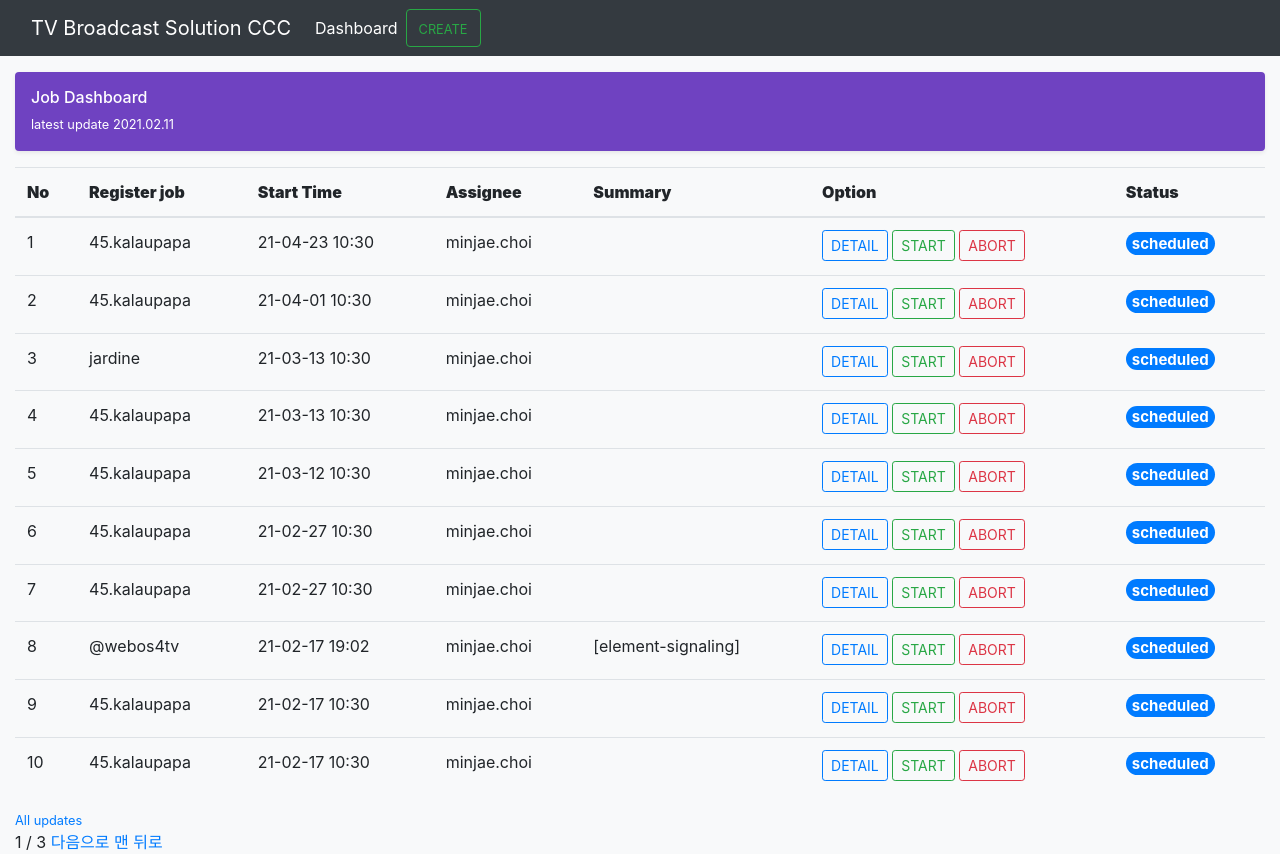
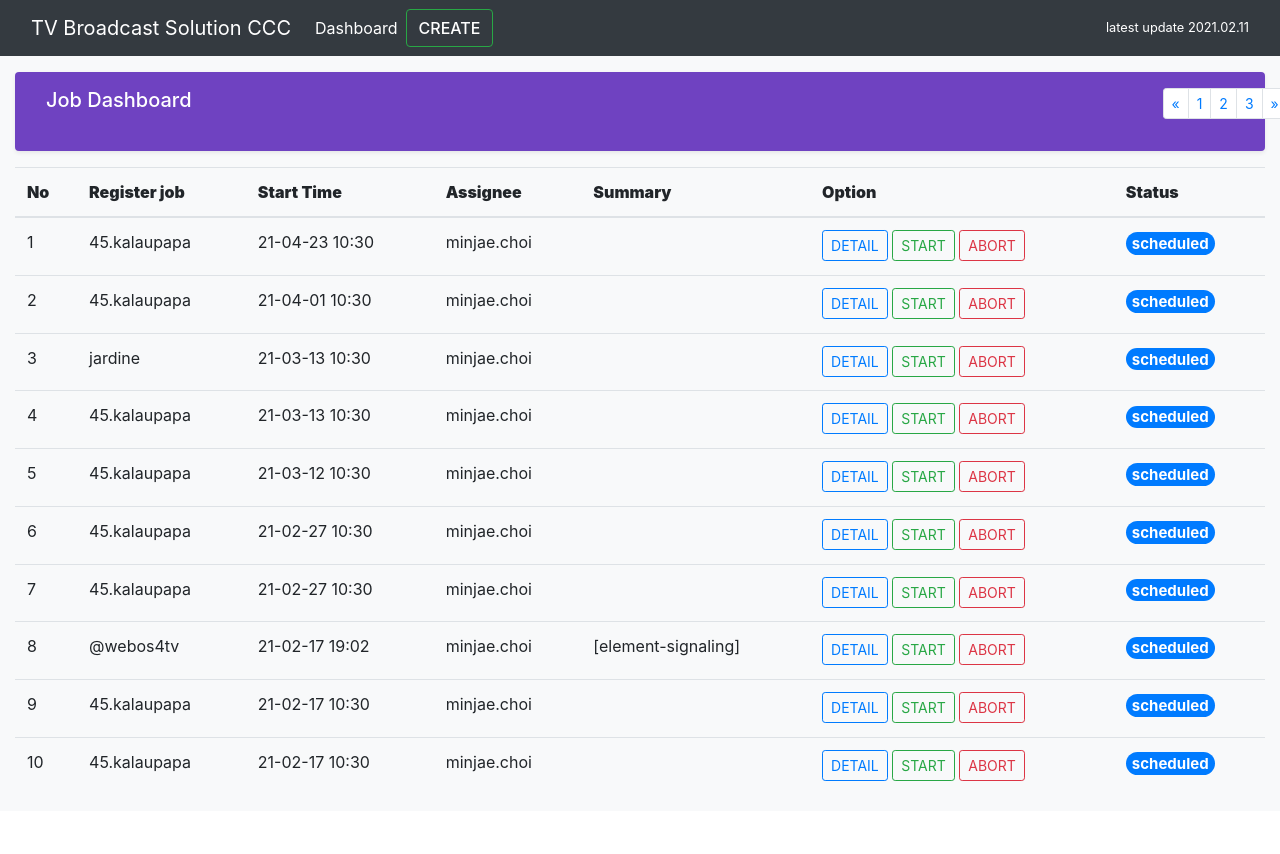
Before and after one commit to minjae200/CAT_Template, a Django app: page /CCC/ in a window 1280 px wide. After the commit the page ends 781 px from the top, so only its background shows below. Run offline with Django 3.2, Linux system fonts and the light colour scheme; data comes from the database, SQL or seed files in the repository; both versions use the stored data as it was after the commit; some libraries are stand-ins or nearby versions.

Commit message:
[CAT] Separate  html file in main.html templates

```diff
--- a/CAT/CCC/static/detail_job.js
+++ b/CAT/CCC/static/detail_job.js
@@ -1,6 +1,5 @@
 var id;
 $('#detailModal').on('show.bs.modal', function (event) {
-  console.log("!!!!")
   var button = $(event.relatedTarget)
   var branch = button.data('job_branch')
   var build_time = button.data('job_time')
--- a/CAT/CCC/templates/base.html
+++ b/CAT/CCC/templates/base.html
@@ -21,6 +21,8 @@
 </head>
 <body>
     {% block content %} {% endblock %}
+
+    {% block footer %} {% endblock %}
     </div>
 </div>
 </body>
--- /dev/null
+++ b/CAT/CCC/templates/create_modal.html
@@ -0,0 +1,28 @@
+<div class="modal fade" id="createModal" tabindex="-1" role="dialog" aria-labelledby="createModalLabel" data-backdrop="false">
+  <div class="modal-dialog modal-dialog-centered" role="document">
+    <div class="modal-content">
+      <div class="modal-header">
+        <h4 class="modal-title" id="createModalLabel">Create Job</h4>
+          <button type="button" class="close" data-dismiss="modal" aria-label="Close"><span aria-hidden="true">&times;</span></button>
+    </div>
+      <div class="modal-body">
+        <form action="{% url 'CCC:create' %}" method="post">
+        {% csrf_token %}
+        {{ form.as_p }}
+        <p>
+          <label id="build_date">Build Date : </label>
+          <input id="build_date" type="date" name="build_date">
+        </p>
+        <p>
+          <label id="build_time">Build Time : </label>
+          <input id="build_time" type="time" name="build_time">
+        </p>
+      </div>
+      <div class="modal-footer">
+        <input class="btn btn-primary" type="submit" name="create" value="Create">
+        </form>
+        <button type="button" class="btn btn-secondary" data-dismiss="modal">Close</button>
+      </div>
+    </div>
+  </div>
+</div>
--- a/CAT/CCC/templates/main.html
+++ b/CAT/CCC/templates/main.html
@@ -8,11 +8,10 @@
 <body class="bg-light">
 <nav class="navbar navbar-expand-lg fixed-top navbar-dark bg-dark" aria-label="Main navigation">
   <div class="container-fluid">
-    <a class="navbar-brand" href="#">TV Broadcast Solution CCC</a>
+    <a class="navbar-brand" href="{% url 'CCC:main' %}">TV Broadcast Solution CCC</a>
     <button class="navbar-toggler p-0 border-0" type="button" data-bs-toggle="offcanvas" aria-label="Toggle navigation">
       <span class="navbar-toggler-icon"></span>
     </button>
-
     <div class="navbar-collapse offcanvas-collapse" id="navbarsExampleDefault">
       <ul class="navbar-nav me-auto mb-2 mb-lg-0">
         <li class="nav-item">
@@ -20,47 +19,20 @@
         </li>
       </ul>
       <a href="" class="btn btn-outline-success" data-toggle="modal" data-target="#createModal">
-        <small>CREATE</small>
+        <small class="h6 mb-1 text-white">CREATE</small>
       </a>
+      {% include 'create_modal.html' %}
     </div>
-    <!-- Create Modal -->
-    <div class="modal fade" id="createModal" tabindex="-1" role="dialog" aria-labelledby="createModalLabel" data-backdrop="false">
-      <div class="modal-dialog modal-dialog-centered" role="document">
-        <div class="modal-content">
-          <div class="modal-header">
-            <h4 class="modal-title" id="createModalLabel">Create Job</h4>
-            <button type="button" class="close" data-dismiss="modal" aria-label="Close"><span aria-hidden="true">&times;</span></button>
-          </div>
-          <form action="{% url 'CCC:create' %}" method="post">
-            {% csrf_token %}
-            <div class="modal-body">
-              {{ form.as_p }}
-              <p>
-              <label id="build_date">Build Date : </label>
-              <input id="build_date" type="date" name="build_date">
-              </p>
-              <p>
-              <label id="build_time">Build Time : </label>
-              <input id="build_time" type="time" name="build_time">
-              </p>
-            </div>
-            <div class="modal-footer">
-              <input class="btn btn-primary" type="submit" name="create" value="Create">
-            </form>
-            <button type="button" class="btn btn-secondary" data-dismiss="modal">Close</button>
-          </div>
-        </div>
-      </div>
-    </div>
+    <small class="text-white">latest update 2021.02.11 </small>
   </div>
 </nav>
 
 <main class="container-fluid">
-  <div class="d-flex align-items-center p-3 my-3 text-white bg-purple rounded shadow-sm">
-    <div class="lh-1">
-      <h1 class="h6 mb-1 text-white lh-1">Job Dashboard</h1>
-      <small>latest update 2021.02.11</small>
-    </div>
+  <div class="d-flex p-3 my-3 text-white bg-purple rounded shadow-sm">
+      <h1 class="h5 mb-1 text-white col-9 ">Job Dashboard</h1>
+      <div class="col-3 offset-md-2">
+          {% include 'pagination.html' %}
+      </div>
   </div>
   <table class="table table-hover">
       <thead>
@@ -82,7 +54,7 @@
               <td>{{ job.build_start_time | date:'y-m-d H:i' }}</td>
               <td>{{ username }}</td>
               <td>
-              {% for module in job.module_set.all|slice:":5" %}
+              {% for module in job.module_set.all|slice:":3" %}
                 [{{ module.name }}]
               {% endfor %}
               </td>
@@ -95,62 +67,7 @@
                     data-job_id="{{job.id}}">
                   DETAIL
                 </a>
-                <div class="modal fade" id="detailModal" tabindex="-1" aria-labelledby="detailModalLabel" aria-hidden="true">
-                  <div class="modal-dialog modal-xl">
-                    <div class="modal-content">
-                      <div class="modal-header">
-                        <h5 class="modal-title" id="detailModalLabel"> ... </h5>
-                        <button type="button" class="close" data-dismiss="modal" aria-label="Close">
-                          <span aria-hidden="true">&times;</span>
-                        </button>
-                      </div>
-
-                      <div class="footer-alert-messages"> </div>
-                      <div class="modal-body" id="modalBody">
-                        <h5> CCC Module List </h5>
-                        <table class="table">
-                          <thead>
-                            <tr>
-                              <th scope="col"><b> No </b></th>
-                              <th scope="col"><b> Module </b></th>
-                              <th scope="col"><b> Tag </b></th>
-                              <th scope="col"><b> Hash </b></th>
-                              <th scope="col"><b> Option </b></th>
-                            </tr>
-                          </thead>
-                          <tbody> </tbody>
-                        </table>
-                      </div>
-                      <div class="modal-footer">
-                        <div class="col-sm-9">
-                          <form id="moduleAddForm" name="moduleAddForm">
-                            {% csrf_token %}
-                            <div class="row">
-                            <div class="col-4 col-sm-3">
-                              <label for="module-name" class="col-form-label">Module</label>
-                              <input type="text" class="form-control" id="module-name" name="module_name">
-                            </div>
-                            <div class="col-4 col-sm-3">
-                              <label for="module-tag" class="col-form-label">Tag</label>
-                              <input type="text" class="form-control" id="module-tag" name="module_tag">
-                            </div>
-                            <div class="col-4 col-sm-6">
-                              <label for="module-hash" class="col-form-label">Hash</label>
-                              <input type="text" class="form-control" id="module-hash" name="module_hash">
-                            </div>
-                          </div>
-                        </form>
-                      </div>
-                        <button type="button" class="btn btn-primary" id="detailAdd">Add</button>
-                        <form name="detailCloseForm">
-                          {% csrf_token %}
-                          <button type="button" class="btn btn-secondary" data-dismiss="modal" id="detailClose" name="detailClose">Close</button>
-                        </form>
-                      </div>
-                    </div>
-                  </div>
-                </div>
-
+                {% include 'detail_modal.html' %}
                 <a href="{% url 'CCC:start' job.id %}"
                     onclick="return confirm('정말 시작?')"
                     class="btn btn-outline-success btn-sm">
@@ -167,25 +84,17 @@
           {% endfor %}
       </tbody>
     </table>
-    <small class="d-block text-end mt-3">
+    <!-- <small class="d-block text-end mt-3">
       <a href="#">All updates</a>
-    </small>
+    </small> -->
   </div>
   </div>
-  {% if latest_job_list.has_previous %}
-    <a href="?page=1">맨 앞으로</a>
-    <a href="?page={{latest_job_list.previous_page_number}}">이전으로</a>
-  {% endif %}
-  <span>{{latest_job_list.number}}</span>
-  <span>/</span>
-  <span>{{latest_job_list.paginator.num_pages}}</span>
-  {% if latest_job_list.has_next %}
-    <a href="?page={{latest_job_list.next_page_number}}">다음으로</a>
-    <a href="?page={{latest_job_list.paginator.num_pages}}">맨 뒤로</a>
-  {% endif %}
 </main>
+</body>
 <script src="{% static 'offcanvas.js' %}"></script>
 <script src="{% static 'detail_job.js' %}"></script>
 <script src="{% static 'main_button.js' %}"></script>
-</body>
 {% endblock content %}
+
+{% block footer %}
+{% endblock %}
--- /dev/null
+++ b/CAT/CCC/templates/pagination.html
@@ -0,0 +1,43 @@
+<nav aria-label="CCC Page navigation">
+  <ul class="pagination pagination-sm">
+    <!-- <li class="page-item">
+      <a class="page-link" href="?page=1" aria-label="Previous">
+        <span aria-hidden="true">&laquo;</span>
+      </a>
+    </li> -->
+    <li class="page-item">
+      {% if latest_job_list.has_previous %}
+      <a class="page-link" href="?page={{latest_job_list.previous_page_number}}" aria-label="Previous">
+        <span aria-hidden="true">&laquo;</span>
+      </a>
+      {% else %}
+      <a class="page-link" href="?page={{latest_job_list.number}}" aria-label="Previous">
+        <span aria-hidden="true">&laquo;</span>
+      </a>
+      {% endif %}
+    </li>
+
+    {% for i in latest_job_list.paginator %}
+      <li class="page-item"><a class="page-link" href="?page={{forloop.counter }}">{{forloop.counter }}</a></li>
+    {% endfor %}
+    <li class="page-item">
+      {% if latest_job_list.has_next %}
+      <a class="page-link" href="?page={{latest_job_list.next_page_number}}" aria-label="Next">
+        <span aria-hidden="true">&raquo;</span>
+      </a>
+      {% else %}
+      <a class="page-link" href="?page={{latest_job_list.number}}" aria-label="Next">
+        <span aria-hidden="true">&raquo;</span>
+      </a>
+      {% endif %}
+    </li>
+    <!-- <li class="page-item">
+      <a class="page-link" href="?page={latest_job_list.paginator.num_pages}}" aria-label="Previous">
+        <span aria-hidden="true">&laquo;</span>
+      </a>
+    </li> -->
+  </ul>
+  <!-- <span>{{latest_job_list.number}}</span>
+    <span>/</span>
+    <span>{{latest_job_list.paginator.num_pages}}</span> -->
+</nav>
```
Also changed, not shown: CAT/CCC/templates/detail_modal.html (added, +55 -0 lines), CAT/db.sqlite3.
